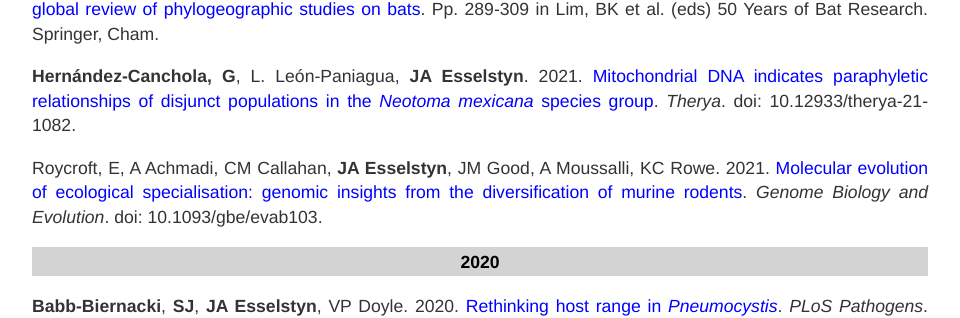
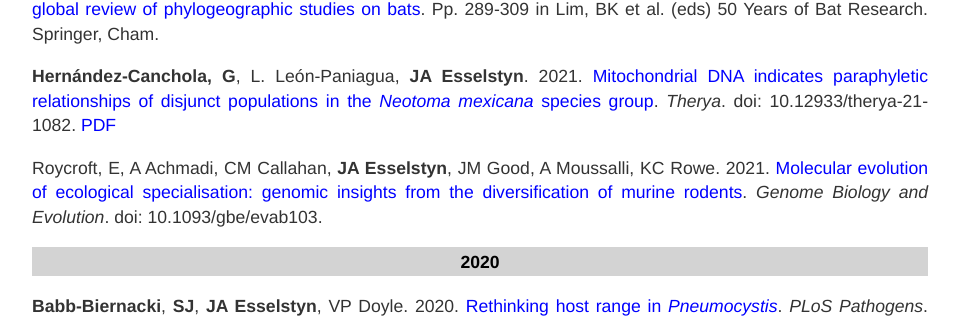
Before and after one commit to esselstyn/esselstyn.github.io, a Jekyll site: the page built from publications.md, in a window 1280 px wide and 900 px high. Shown: the part 401-719 px from the top of the window, without its empty margins (160-1120 px from the left). Built offline with Jekyll 4.4.1, drawn with Linux system fonts in a browser that asks for light colours.

Commit message:
updated pubs

```diff
--- a/publications.md
+++ b/publications.md
@@ -11,7 +11,7 @@ Colunga-Salas, P, **G Hernández-Canchola**, E Grostieta, I Becker. 2021. [Bats
 
 **Hernández-Canchola, G**, LD Verde Arregoitia, P Colunga-Salas, YA Gomez-Jimenez, L León-Paniagua. 2021. [A global review of phylogeographic studies on bats](https://doi.org/10.1007/978-3-030-54727-1_18). Pp. 289-309 in Lim, BK et al. (eds) 50 Years of Bat Research. Springer, Cham.
 
-**Hernández-Canchola, G**, L. León-Paniagua, **JA Esselstyn**. 2021. [Mitochondrial DNA indicates paraphyletic relationships of disjunct populations in the _Neotoma mexicana_ species group](https://doi.org/10.12933/therya-21-1082). _Therya_. doi: 10.12933/therya-21-1082.
+**Hernández-Canchola, G**, L. León-Paniagua, **JA Esselstyn**. 2021. [Mitochondrial DNA indicates paraphyletic relationships of disjunct populations in the _Neotoma mexicana_ species group](https://doi.org/10.12933/therya-21-1082). _Therya_. doi: 10.12933/therya-21-1082. [PDF](publications/2021/Hernandez-Canchola-2021.pdf)
 
 Roycroft, E, A Achmadi, CM Callahan, **JA Esselstyn**, JM Good, A Moussalli, KC Rowe. 2021. [Molecular evolution of ecological specialisation: genomic insights from the diversification of murine rodents](https://doi.org/10.1093/gbe/evab103). _Genome Biology and Evolution_. doi: 10.1093/gbe/evab103.
 
```
Also changed, not shown: 2 other files.
